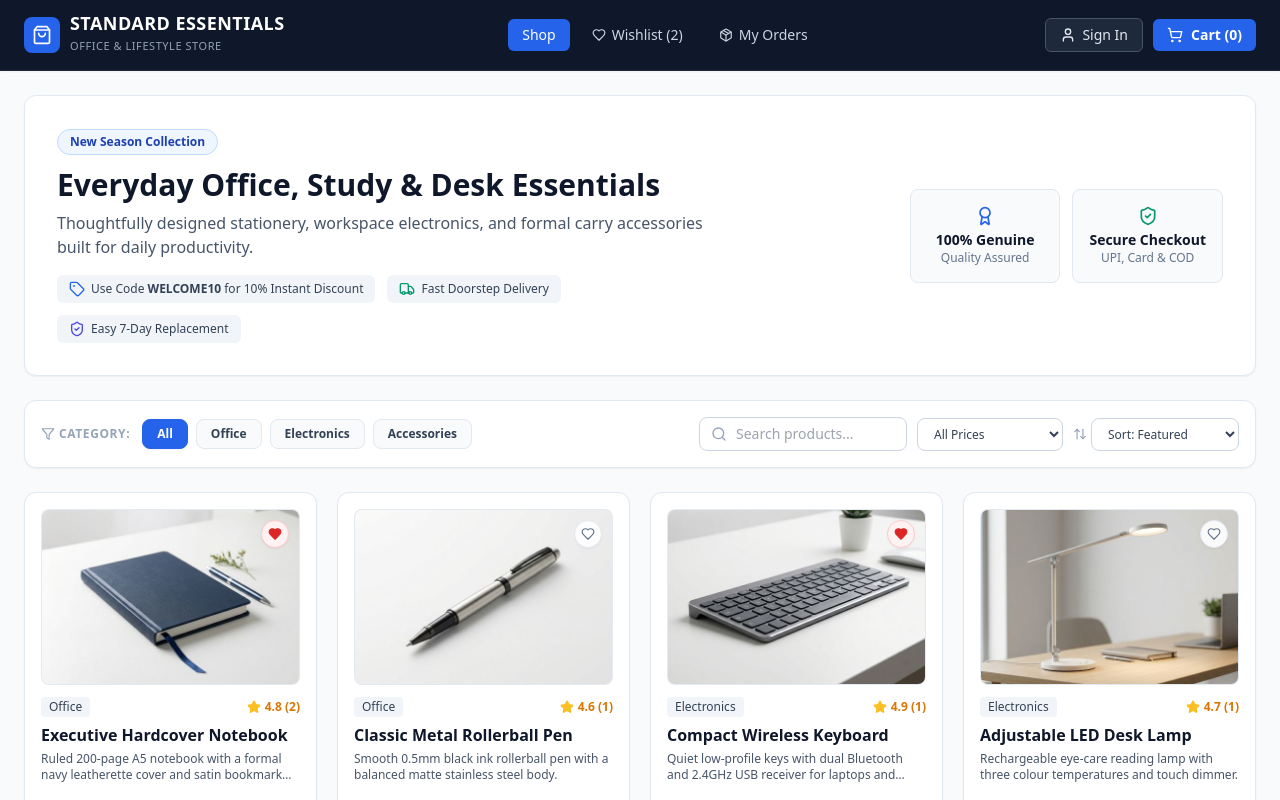
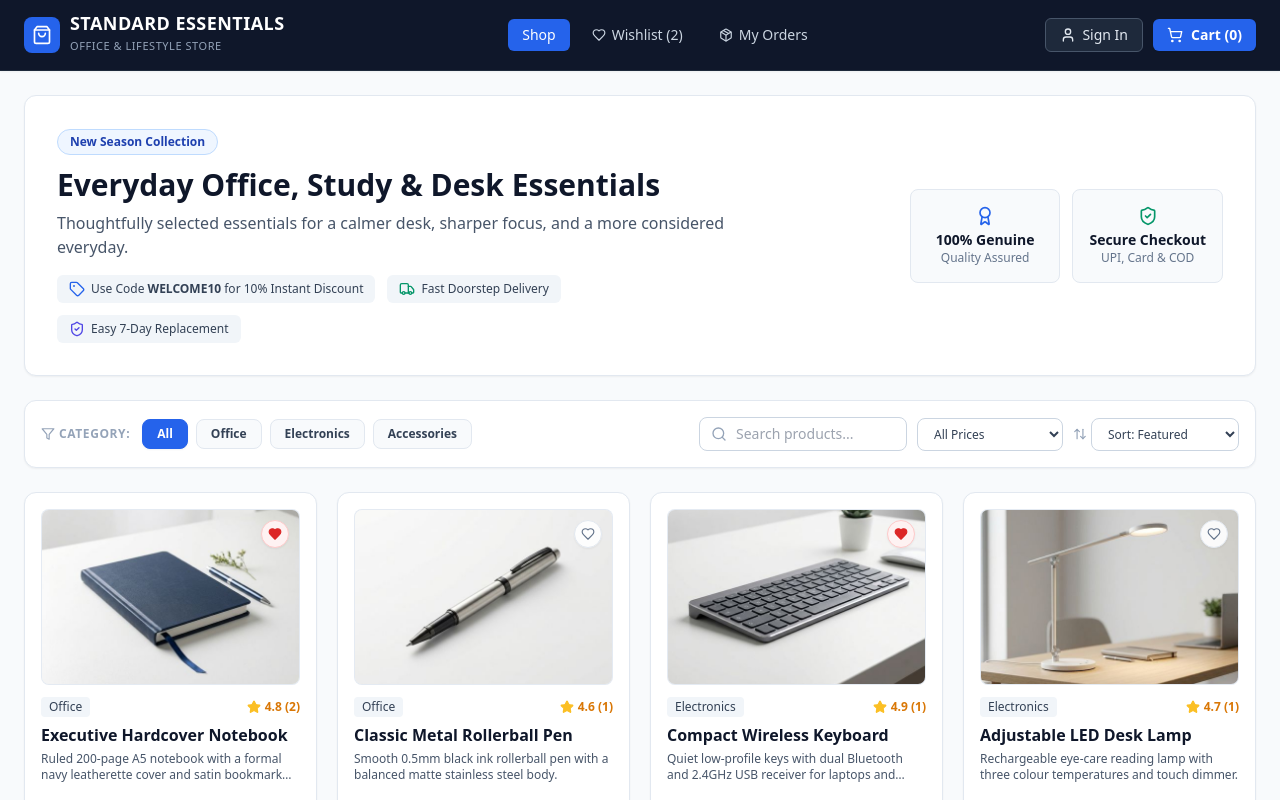
Before and after one commit to Abhinay042002/Minor-project, a React (Vite) app: page / in a window 1280 px wide. Shown: the top 800 px of the page. Built offline with nearby package versions, Linux system fonts and the light colour scheme.

Commit message:
Redesign storefront hero and product cards

```diff
--- a/src/App.jsx
+++ b/src/App.jsx
@@ -782,16 +782,16 @@ export default function App() {
       {activeTab === "shop" && (
         <main className="flex-1 max-w-7xl w-full mx-auto px-4 sm:px-6 py-6">
           {/* Customer Welcome Banner */}
-          <section className="bg-white border border-slate-200 rounded-xl p-6 sm:p-8 mb-6 shadow-sm flex flex-col md:flex-row items-start md:items-center justify-between gap-6">
+          <section className="store-hero bg-white border border-slate-200 rounded-xl p-6 sm:p-8 mb-6 shadow-sm flex flex-col md:flex-row items-start md:items-center justify-between gap-6">
             <div className="max-w-2xl">
-              <div className="inline-flex items-center gap-2 bg-blue-50 text-blue-800 border border-blue-200 px-3 py-1 rounded-full text-xs font-semibold mb-3">
+              <div className="hero-eyebrow inline-flex items-center gap-2 bg-blue-50 text-blue-800 border border-blue-200 px-3 py-1 rounded-full text-xs font-semibold mb-3">
                 <span>New Season Collection</span>
               </div>
-              <h1 className="text-2xl sm:text-3xl font-bold text-slate-900 mb-2">
+              <h1 className="store-hero__title text-2xl sm:text-3xl font-bold text-slate-900 mb-2">
                 Everyday Office, Study &amp; Desk Essentials
               </h1>
-              <p className="text-slate-600 text-sm sm:text-base mb-4">
-                Thoughtfully designed stationery, workspace electronics, and formal carry accessories built for daily productivity.
+              <p className="hero-description text-slate-600 text-sm sm:text-base mb-4">
+                Thoughtfully selected essentials for a calmer desk, sharper focus, and a more considered everyday.
               </p>
               <div className="flex flex-wrap gap-3 text-xs text-slate-700">
                 <span className="flex items-center gap-1.5 bg-slate-100 px-3 py-1.5 rounded-md">
@@ -930,7 +930,7 @@ export default function App() {
                 return (
                   <div
                     key={item.id}
-                    className="bg-white border border-slate-200 rounded-xl p-4 flex flex-col justify-between shadow-sm hover:shadow-md transition"
+                    className="product-card bg-white border border-slate-200 rounded-xl p-4 flex flex-col justify-between shadow-sm hover:shadow-md transition"
                   >
                     <div>
                       <div className="bg-slate-100 border border-slate-200/80 rounded-lg h-44 overflow-hidden relative mb-3 group">
```
